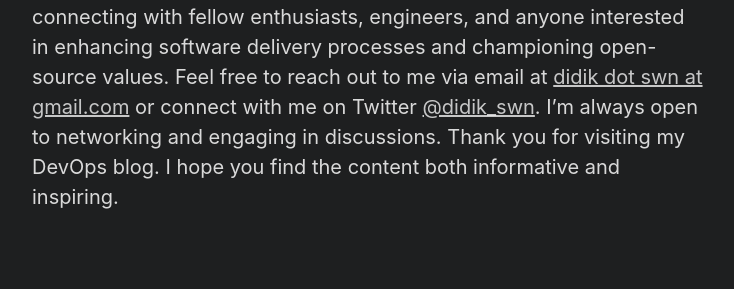
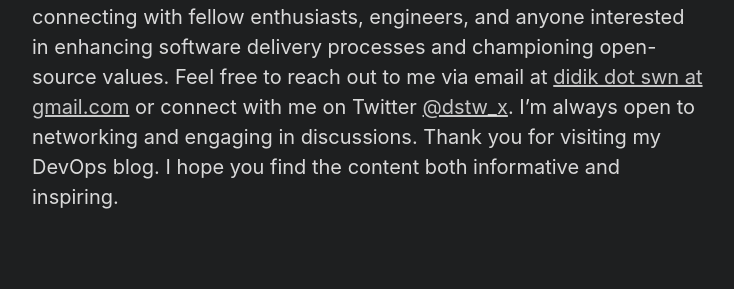
Before and after one commit to dstw/dstw.github.io, a Jekyll site: the page built from about.md, in a window 1280 px wide. Shown: the part 1600-1889 px from the top of the page, without its empty margins (272-1006 px from the left). Built offline with Jekyll 4.4.1, drawn with Linux system fonts in a browser that asks for light colours.

Commit message:
Update About page: update x.com handle

```diff
--- a/about.md
+++ b/about.md
@@ -59,6 +59,6 @@ with fellow enthusiasts, engineers, and anyone interested in enhancing software
 delivery processes and championing open-source values. Feel free to reach out to
 me via email at [didik dot swn at
 gmail.com](mailto:didik.swn+removethis@gmail.com) or connect with me on Twitter
-[@didik_swn](https://twitter.com/dstw_x). I'm always open to networking and
+[@dstw_x](https://twitter.com/dstw_x). I'm always open to networking and
 engaging in discussions. Thank you for visiting my DevOps blog. I hope you find
 the content both informative and inspiring.
```
